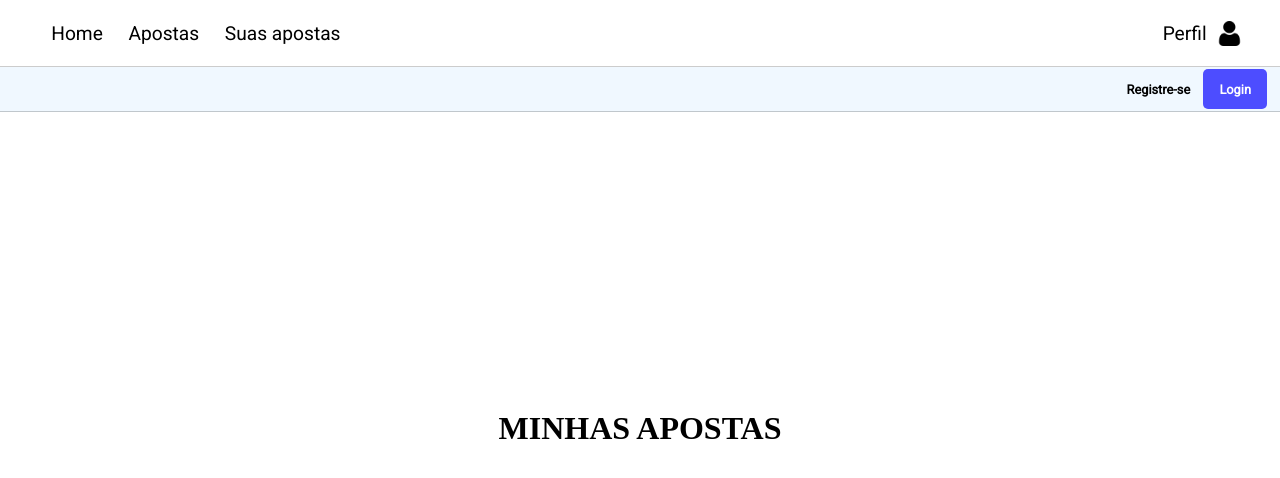
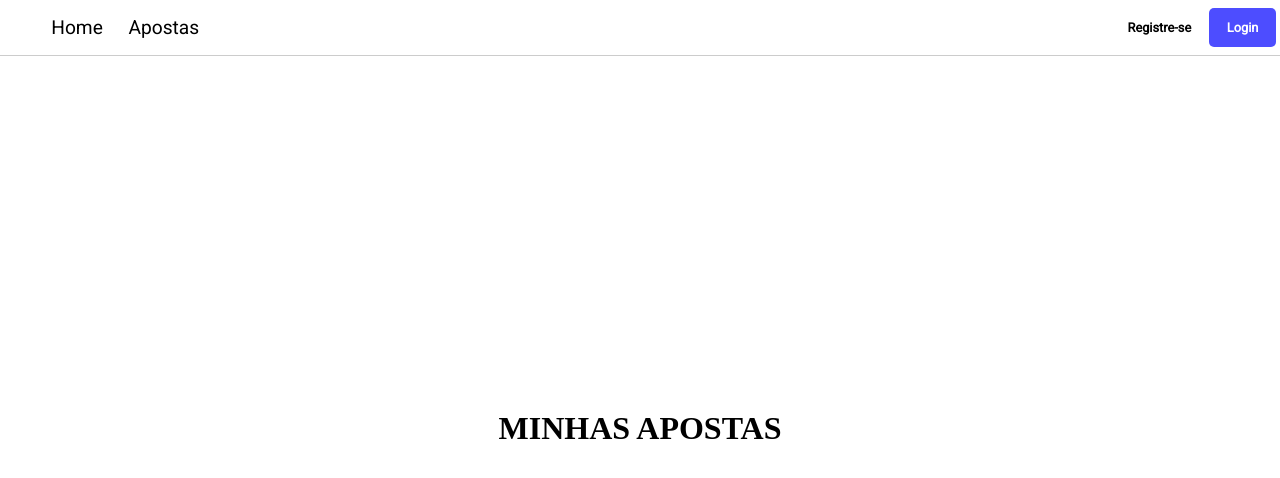
Before and after one commit to ewerton11/ewtbookmaker, a Next.js app in the folder web/: page /myBets in a window 1280 px wide. Shown: the top 478 px of the page. Built offline with nearby package versions, Linux system fonts and the light colour scheme.

Commit message:
finalizaçao bets

```diff
--- a/web/src/components/navbar/index.tsx
+++ b/web/src/components/navbar/index.tsx
@@ -25,19 +25,18 @@ export default function NavBar() {
           <Li>
             <Link href="/bets">Apostas</Link>
           </Li>
-          <Li>
+          {/* <Li>
             <Link href="/myBets">Suas apostas</Link>
-          </Li>
+          </Li> */}
         </ContainerUl>
-        <ContainerProfile>
+        <NavLogin />
+        {/* <ContainerProfile>
           <DivProfile>
             <Link href="/profile">Perfil</Link>
             <Image src={Profile} width={25} alt="Imagem de perfil" />
           </DivProfile>
-        </ContainerProfile>
+        </ContainerProfile> */}
       </ContainerTop>
-
-      <NavLogin />
     </Nav>
   )
 }
--- a/web/src/components/navbar/navLogin/style.ts
+++ b/web/src/components/navbar/navLogin/style.ts
@@ -1,19 +1,16 @@
 import styled from "styled-components"
 
 export const ContainerLogin = styled.div`
-  width: 100%;
-  height: 40%;
-  background-color: aliceblue;
-  border-bottom: 1px solid rgba(0, 0, 0, 0.2);
+  width: 13%;
+  height: 100%;
   display: flex;
-  justify-content: end;
+  justify-content: space-around;
   align-items: center;
 `
 
 export const DivRegister = styled.div`
-  width: 5%;
-  height: 90%;
-  margin-right: 1%;
+  width: 50%;
+  height: 70%;
   cursor: pointer;
   transition: ease 0.3s;
 
@@ -34,9 +31,8 @@ export const Register = styled.div`
 `
 
 export const DivLogin = styled.div`
-  width: 5%;
-  height: 90%;
-  margin-right: 1%;
+  width: 40%;
+  height: 70%;
   background-color: rgb(77, 77, 255);
   border-radius: 5px;
   cursor: pointer;
--- a/web/src/components/navbar/style.ts
+++ b/web/src/components/navbar/style.ts
@@ -3,7 +3,7 @@ import styled from "styled-components"
 export const Nav = styled.nav`
   z-index: 10;
   width: 100%;
-  height: 14%;
+  height: 7%;
   background-color: white;
   position: fixed;
   top: 0;
@@ -13,7 +13,7 @@ export const Nav = styled.nav`
 
 export const ContainerTop = styled.div`
   width: 100%;
-  height: 60%;
+  height: 100%;
   border-bottom: 1px solid rgba(0, 0, 0, 0.2);
   display: flex;
   justify-content: space-between;
--- a/web/src/styles/pages/bets/style.ts
+++ b/web/src/styles/pages/bets/style.ts
@@ -2,7 +2,7 @@ import styled from "styled-components"
 
 export const DivContainer = styled.div`
   width: 70%;
-  height: 86%;
+  height: 93%;
   position: absolute;
   bottom: 0;
   right: 0;
--- a/web/src/styles/pages/createBets/style.ts
+++ b/web/src/styles/pages/createBets/style.ts
@@ -2,7 +2,7 @@ import styled from "styled-components"
 
 export const DivCreateBets = styled.div`
   width: 100%;
-  height: 86%;
+  height: 93%;
   position: absolute;
   bottom: 0;
   display: flex;
--- a/web/src/styles/pages/home/style.ts
+++ b/web/src/styles/pages/home/style.ts
@@ -2,7 +2,7 @@ import styled from "styled-components"
 
 export const Div = styled.div`
   width: 100%;
-  height: 86%;
+  height: 93%;
   position: absolute;
   bottom: 0;
   display: flex;
```
Also changed, not shown: web/src/pages/bets/headerBets/index.tsx (+4 -4 lines), web/src/pages/bets/index.tsx (+6 -6 lines), web/src/styles/pages/bets/headerBets/style.ts (+4 -4 lines), 2 other files (tests, documents, lock files or other folders).
